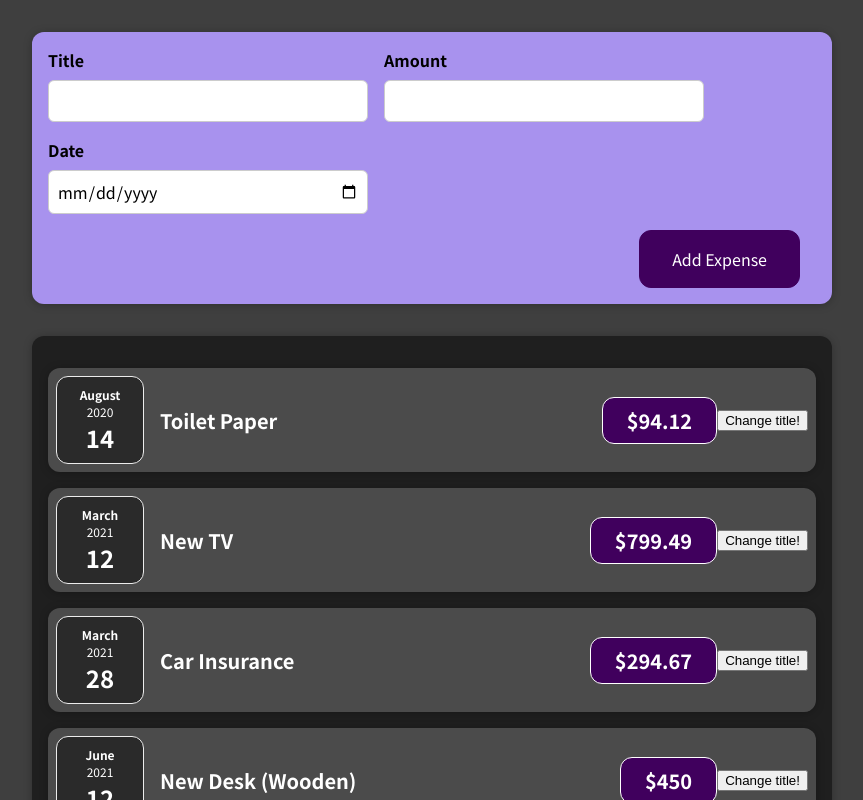
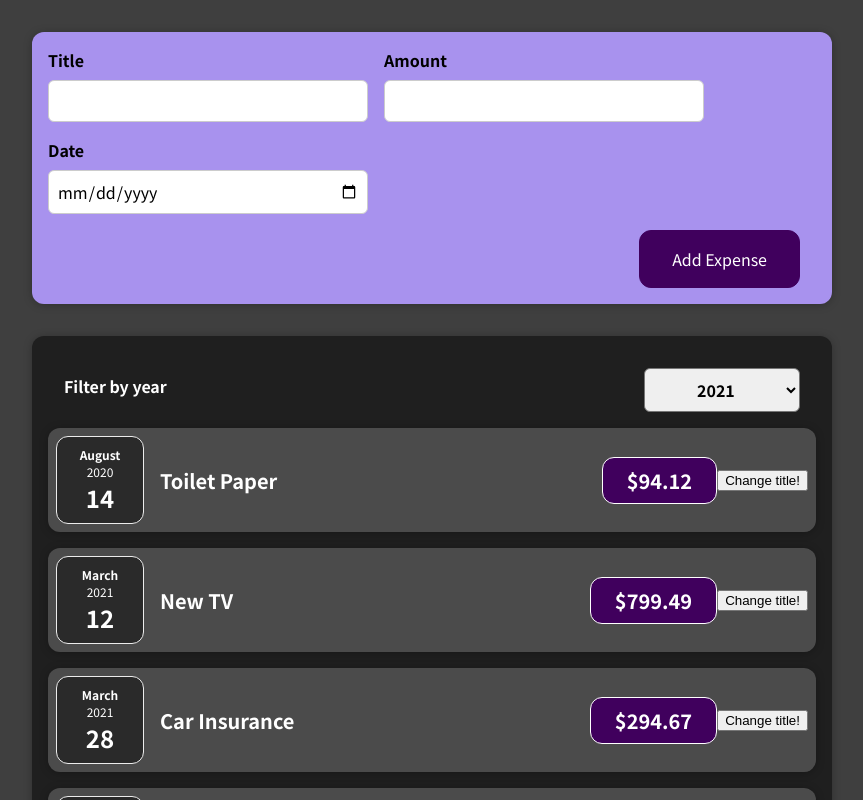
Before and after one commit to dkovalenko95/react-expenses-tracker-app, a React (Create React App) app: page / in a window 1280 px wide. Shown: the top 800 px of the page, without its empty margins (208-1071 px from the left). Built offline with nearby package versions, Linux system fonts and the light colour scheme.

Commit message:
ExpensesFilter created

```diff
--- a/src/components/Expenses/Expenses.js
+++ b/src/components/Expenses/Expenses.js
@@ -1,13 +1,33 @@
-import React from "react";
+import React, { useState } from "react";
 
 import Card from "../UI/Card";
 import ExpenseItem from "./ExpenseItem";
+import ExpensesFilter from "./ExpensesFilter";
 
 import "./Expenses.css";
 
+
 function Expenses(props) {
+  const [selectedYear, setSelectedYear] = useState("2021");
+
+  const checkFilterHandler = (settedYear) => {
+    setSelectedYear(settedYear)
+
+    console.log(selectedYear);
+    console.log(settedYear); // settedYear is a parameter we recieved from filter values
+  }
+
   return (
     <Card className="expenses">
+
+      <ExpensesFilter onCheckFilter={checkFilterHandler} selectedValue={selectedYear} />
+       {/* ExpensesFilter is a controlled component --> whenever we use two-way binding - we are controlling component --> the value which we used in component, like the value we selected in dropdown in ExpenseFilter.js(select tag) is passed on to a parent(from ExpensesFilter to Expenses) component through props and is recieved from the parent component
+
+      --- ExpensesFilter just represents the dropdown and then attaches a couple of listeners or props
+      --- the real logic recites in the parent component(Expenses) and that turns ExpensesFilter into something which is called a controlled component.
+
+      That means both the VALUE, as well as CHANGES to the value are not handled in the component itself(ExpensesFilter) but in a parent(Expenses) component. Expenses component controls the ExpensesFilter component.*/}
+
       <ExpenseItem
         title={props.elements[0].title}
         amount={props.elements[0].amount}
--- /dev/null
+++ b/src/components/Expenses/ExpensesFilter.css
@@ -0,0 +1,24 @@
+.expenses-filter {
+  color: white;
+  padding: 0 1rem;
+}
+
+.expenses-filter__control {
+  display: flex;
+  width: 100%;
+  align-items: center;
+  justify-content: space-between;
+  margin: 1rem 0;
+}
+
+.expenses-filter label {
+  font-weight: bold;
+  margin-bottom: 0.5rem;
+}
+
+.expenses-filter select {
+  font: inherit;
+  padding: 0.5rem 3rem;
+  font-weight: bold;
+  border-radius: 6px;
+}
--- /dev/null
+++ b/src/components/Expenses/ExpensesFilter.js
@@ -0,0 +1,30 @@
+import React from 'react';
+
+import './ExpensesFilter.css';
+
+const ExpensesFilter = (props) => {
+
+  const setFilterHandler = (event) => {
+    // reaching onChangeYear from Expenses.js via props
+    props.onCheckFilter(event.target.value)
+
+    console.log(event.target.value);
+  }
+
+  return (
+    <div className='expenses-filter'>
+      <div className='expenses-filter__control'>
+        <label>Filter by year</label>
+        <select onChange={setFilterHandler} value={props.selectedValue}> {/* --> sets value recieved from Expenses.js via prop from useState */}
+          <option value='2022'>2022</option>
+          <option value='2021'>2021</option>
+          <option value='2020'>2020</option>
+          <option value='2019'>2019</option>
+        </select>
+      </div>
+    </div>
+  );
+
+};
+
+export default ExpensesFilter;
--- a/src/components/NewExpense/NewExpense.js
+++ b/src/components/NewExpense/NewExpense.js
@@ -10,7 +10,7 @@ function NewExpense(props) {
       ...enteredExpenseData, /* --> "enteredExpenseData" is a value that contains in expenseFormData from ExpenseForm */
       id: Math.random().toString()
     };
-    props.onAddExpense(expenseData); /* --> same concept as in ExpenseForm comp(line 33) */
+    props.onAddExpense(expenseData); /* --> same concept as in ExpenseForm comp(line 33); there also a concept named "LIFTING-STATE-UP" - we're lifting up "expenseData" to the App.js comp, so after we could pass it to Expense comp; LIFTING-STATE-UP - moving data from child comp to some parent comp to to either use it there or to then pass it down to some other child comp. */
 
     console.log(expenseData);
     console.log(enteredExpenseData);
```
